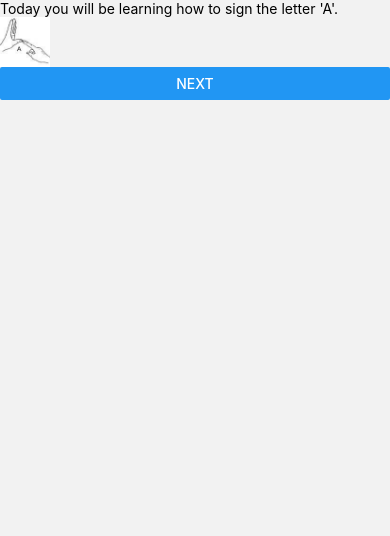
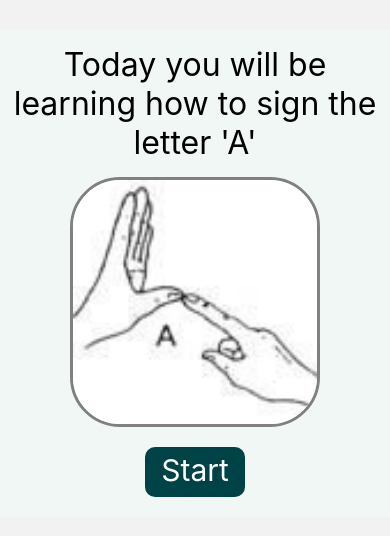
Before and after one commit to magarpratik/ItsASign, a React Native app: screen /Lesson in a window 390 px wide. Shown: the top 536 px of the page. Built offline with nearby package versions, Linux system fonts and the light colour scheme.

Commit message:
first lesson page styling

```diff
--- a/components/Lesson.jsx
+++ b/components/Lesson.jsx
@@ -1,22 +1,71 @@
-import { useState } from 'react';
-import { Button, StyleSheet, Text, View, Touchable, TouchableOpacity, Image } from 'react-native';
-
+import { useState } from "react";
+import {
+  Button,
+  StyleSheet,
+  Text,
+  View,
+  Touchable,
+  TouchableOpacity,
+  Image,
+  Pressable,
+} from "react-native";
 
 const Lesson = ({ setLessonCompleted }) => {
+  const completeLesson = () => {
+    setLessonCompleted(true);
+  };
 
-    const completeLesson = () => {
-        setLessonCompleted(true)
-    }
+  return (
+    <View style={styles.container}>
+      <Text style={styles.header}>
+        Today you will be learning how to sign the letter 'A'
+      </Text>
+      <Image style={styles.img} source={require("../assets/A.png")} />
+      <Pressable style={styles.button} onPress={completeLesson}>
+        <Text style={styles.buttonText}>Start</Text>
+      </Pressable>
+    </View>
+  );
+};
 
-    return (
-        <View>
-            <Text>Today you will be learning how to sign the letter 'A'.</Text>
-            <Image style={{width:50, height:50}} source={require('../assets/A.png')} />
-            <Button title="Next" onPress={completeLesson} />
-        </View>
-    )
+const styles = StyleSheet.create({
+  container: {
+    display: "flex",
+    marginTop: 30,
+    flexDirection: "column",
+    alignItems: "center",
+    backgroundColor: "#F0F7F4",
+  },
+  header: {
+    fontSize: 32,
+    paddingTop: 15,
+    paddingBottom: 15,
+    textAlign: "center",
+    marginBottom: 0,
+  },
+  img: {
+    width: 250,
+    height: 250,
+    borderRadius: 100 / 2,
+    overflow: "hidden",
+    borderWidth: 3,
+    borderColor: "grey",
+  },
+  button: {
+    marginTop: 20,
+    backgroundColor: "#004346",
+    margin: 20,
+    borderRadius: 10,
+    paddingVertical: 5,
+    paddingHorizontal: 20,
+    height: 50,
+    width: 100,
+  },
+  buttonText: {
+    color: "white",
+    alignSelf: "center",
+    fontSize: 30,
+  },
+});
 
-
-}
-
-export { Lesson }
+export { Lesson };
--- a/utils/api.js
+++ b/utils/api.js
@@ -33,7 +33,7 @@ export const getUser = (username) => {
 
 export const getLessons = (course_topic) => {
   return signApi
-        .get("/api/courses/alpha")
+    .get("/api/courses/The alphabet")
     .then((response) => {
       return response.data.courses;
     })
```
Also changed, not shown: components/Home.jsx (indentation only). Lines whose indentation alone changed are shown as unchanged.
